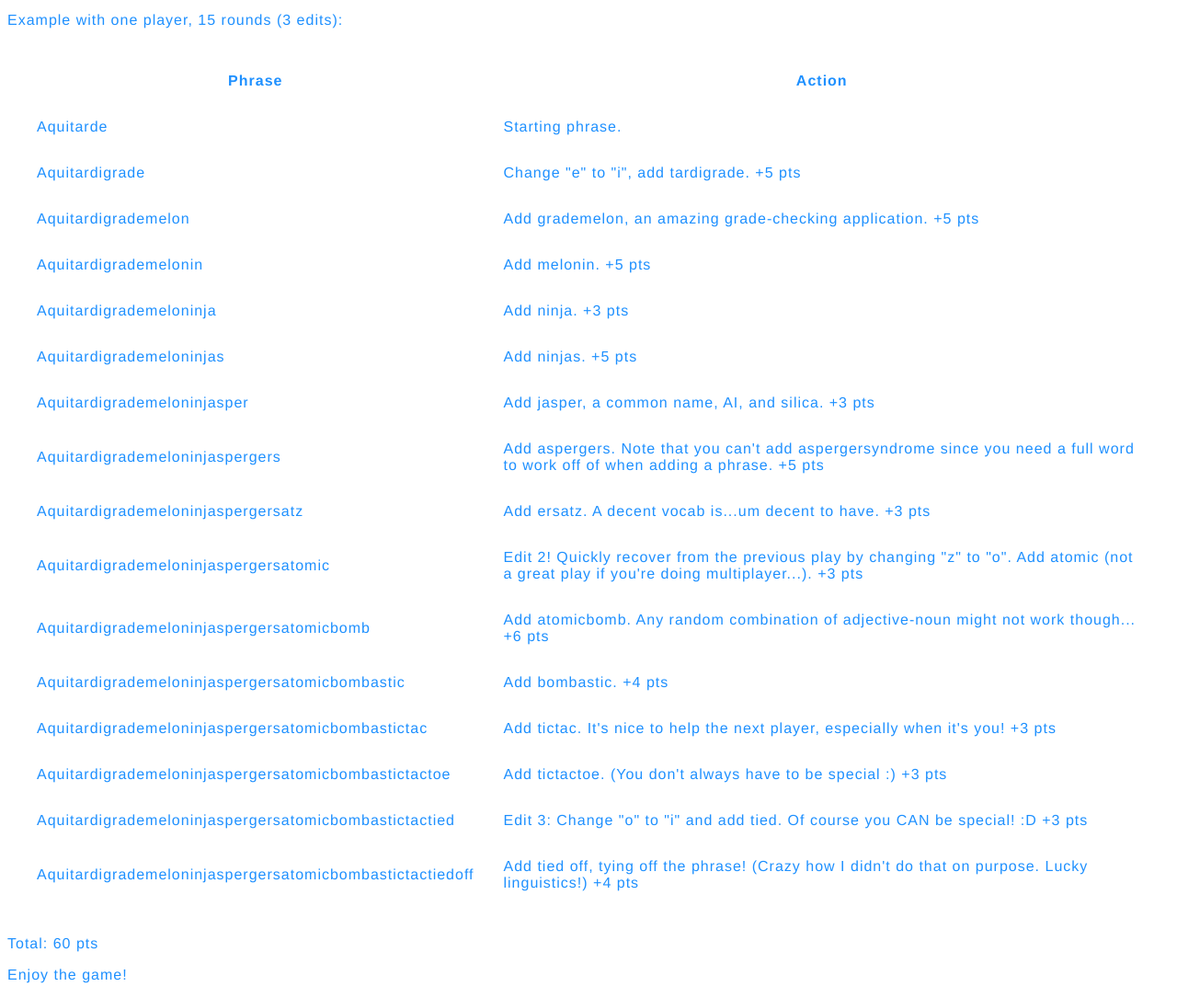
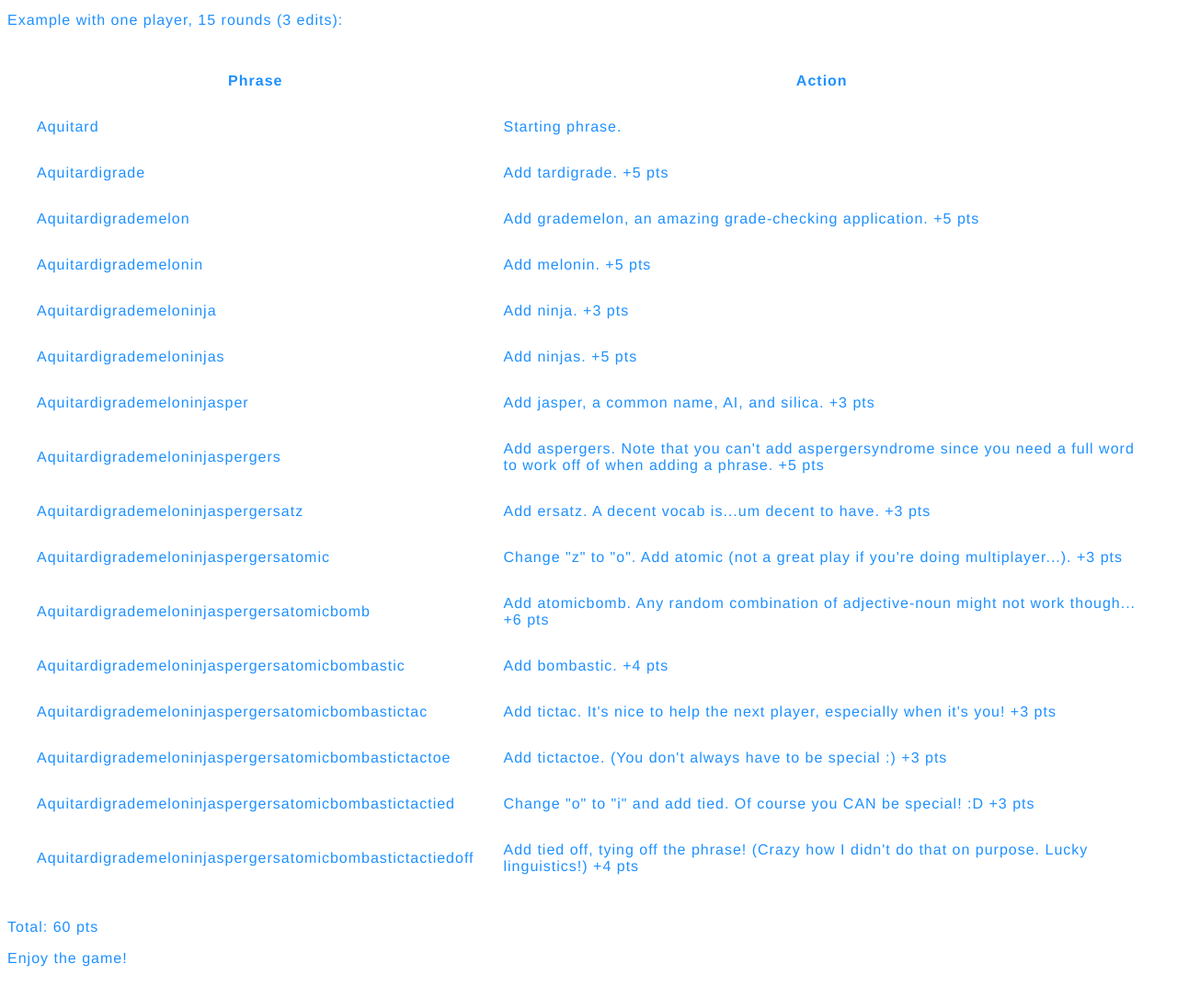
Before and after one commit to brainSTEM-Inc/brainstem-inc.github.io, a plain HTML site: page game.html in a window 1280 px wide. Shown: the part 416-1501 px from the top of the page at 92% size. Drawn offline with Linux system fonts and the light colour scheme.

Commit message:
Update game.html

```diff
--- a/game.html
+++ b/game.html
@@ -26,12 +26,12 @@
         <th>Action</th>
       </tr>
       <tr>
-        <td>Aquitarde</th>
+        <td>Aquitard</th>
         <td>Starting phrase.</th>
       </tr>
       <tr>
         <td>Aquitardigrade</td>
-        <td>Change "e" to "i", add tardigrade. +5 pts</td>
+        <td>Add tardigrade. +5 pts</td>
       </tr>
       <tr>
         <td>Aquitardigrademelon</td>
@@ -63,7 +63,7 @@
       </tr>
       <tr>
         <td>Aquitardigrademeloninjaspergersatomic</td>
-        <td>Edit 2! Quickly recover from the previous play by changing "z" to "o". Add atomic (not a great play if you're doing multiplayer...). +3 pts</td>
+        <td>Change "z" to "o". Add atomic (not a great play if you're doing multiplayer...). +3 pts</td>
       </tr>
       <tr>
         <td>Aquitardigrademeloninjaspergersatomicbomb</td>
@@ -83,7 +83,7 @@
       </tr>
       <tr>
         <td>Aquitardigrademeloninjaspergersatomicbombastictactied</td>
-        <td>Edit 3: Change "o" to "i" and add tied. Of course you CAN be special! :D +3 pts</td>
+        <td>Change "o" to "i" and add tied. Of course you CAN be special! :D +3 pts</td>
       </tr>
       <tr>
         <td>Aquitardigrademeloninjaspergersatomicbombastictactiedoff</td>
```
